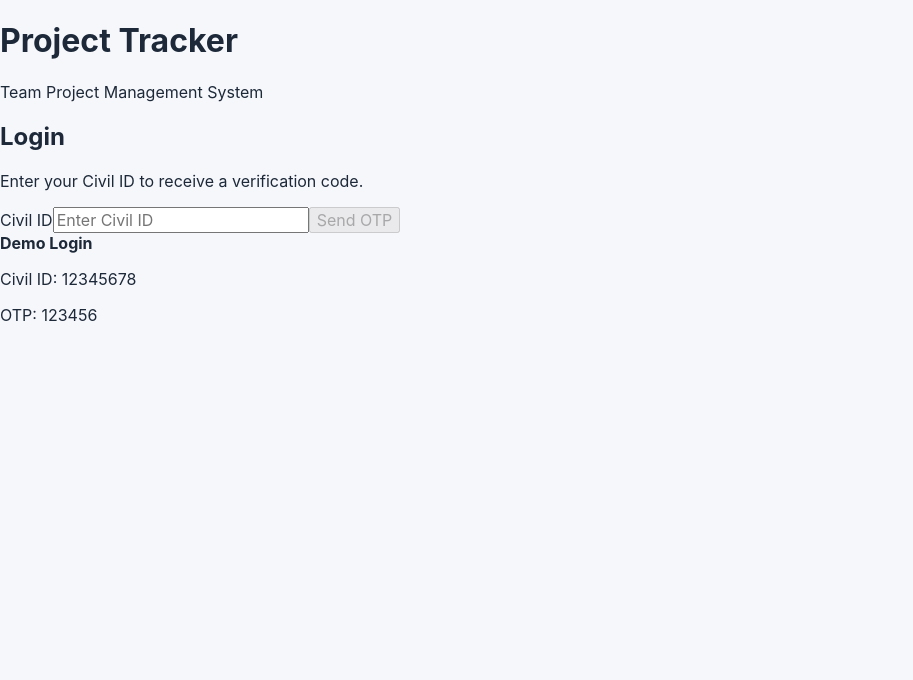
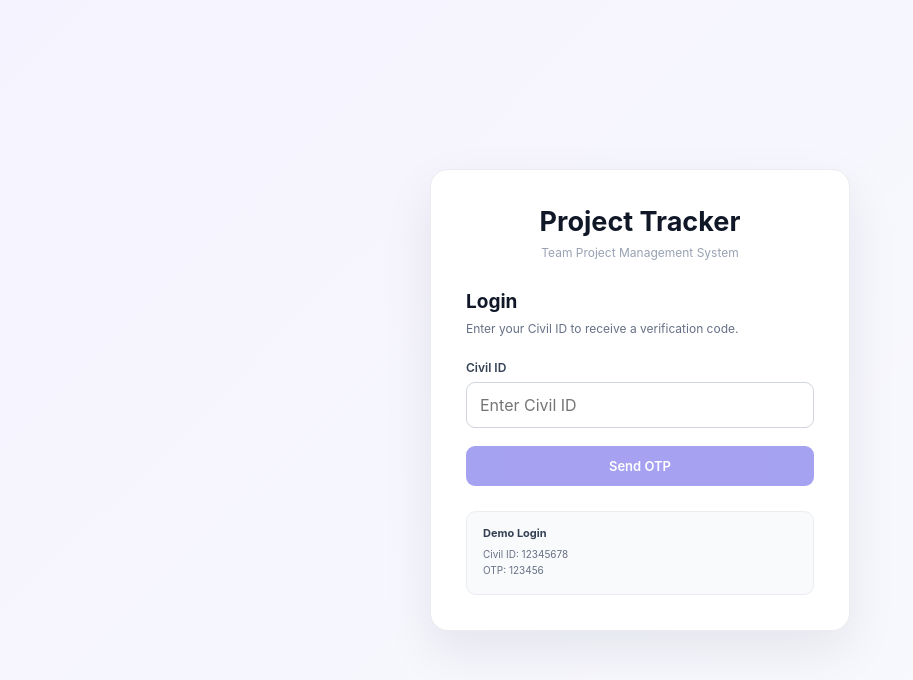
Before and after one commit to nxmrii/project-tracker, a React (Vite) app: page /login in a window 1280 px wide. Shown: the top 680 px of the page, without its empty margins (0-913 px from the left). Built offline with nearby package versions, Linux system fonts and the light colour scheme.

Commit message:
update UI for login page

```diff
--- a/src/index.css
+++ b/src/index.css
@@ -1308,3 +1308,237 @@ text-decoration: none;
 
   font-size: 11px;
 }
+
+/* ============================= */
+/* LOGIN PAGE */
+/* ============================= */
+
+.login-page {
+  min-height: 100vh;
+
+  display: flex;
+  align-items: center;
+  justify-content: center;
+
+  padding: 30px;
+
+  background:
+    linear-gradient(
+      135deg,
+      #f5f3ff,
+      #f8fafc
+    );
+}
+
+
+.login-card {
+  width: 100%;
+  max-width: 420px;
+
+  background: #ffffff;
+
+  border: 1px solid #eaecf0;
+  border-radius: 18px;
+
+  padding: 35px;
+
+  box-shadow:
+    0 20px 50px
+    rgba(16, 24, 40, 0.08);
+}
+
+
+.login-card > h1 {
+  margin: 0;
+
+  text-align: center;
+
+  color: #101828;
+
+  font-size: 27px;
+}
+
+
+.login-card > p {
+  margin: 7px 0 30px;
+
+  text-align: center;
+
+  color: #98a2b3;
+
+  font-size: 12px;
+}
+
+
+/* Login Form */
+
+.login-card form {
+  display: flex;
+  flex-direction: column;
+}
+
+
+.login-card form h2 {
+  margin: 0 0 7px;
+
+  color: #101828;
+
+  font-size: 19px;
+}
+
+
+.login-card form p {
+  margin: 0 0 22px;
+
+  color: #667085;
+
+  font-size: 12px;
+
+  line-height: 1.5;
+}
+
+
+.login-card form label {
+  margin-bottom: 7px;
+
+  color: #344054;
+
+  font-size: 12px;
+  font-weight: 600;
+}
+
+
+.login-card form input {
+  width: 100%;
+
+  padding: 12px 13px;
+
+  border: 1px solid #d0d5dd;
+  border-radius: 9px;
+
+  outline: none;
+
+  color: #344054;
+
+  background: white;
+
+  transition: 0.2s;
+}
+
+
+.login-card form input:focus {
+  border-color: #4f46e5;
+
+  box-shadow:
+    0 0 0 3px
+    rgba(79, 70, 229, 0.08);
+}
+
+
+.login-card form button[type="submit"] {
+  width: 100%;
+
+  margin-top: 18px;
+
+  padding: 12px;
+
+  border: none;
+  border-radius: 9px;
+
+  background: #4f46e5;
+
+  color: white;
+
+  font-size: 13px;
+  font-weight: 600;
+
+  cursor: pointer;
+
+  transition: 0.2s;
+}
+
+
+.login-card form button[type="submit"]:hover:not(:disabled) {
+  background: #4338ca;
+}
+
+
+.login-card form button:disabled {
+  opacity: 0.5;
+
+  cursor: not-allowed;
+}
+
+
+/* Change Civil ID button */
+
+.login-card form button[type="button"] {
+  width: 100%;
+
+  margin-top: 10px;
+
+  padding: 11px;
+
+  border: 1px solid #d0d5dd;
+  border-radius: 9px;
+
+  background: white;
+
+  color: #475467;
+
+  cursor: pointer;
+}
+
+
+/* Demo Credentials */
+
+.demo-info {
+  margin-top: 25px;
+
+  padding: 14px 16px;
+
+  background: #f9fafb;
+
+  border: 1px solid #eaecf0;
+  border-radius: 10px;
+}
+
+
+.demo-info strong {
+  display: block;
+
+  margin-bottom: 8px;
+
+  color: #344054;
+
+  font-size: 11px;
+}
+
+
+.demo-info p {
+  margin: 4px 0;
+
+  text-align: left;
+
+  color: #667085;
+
+  font-size: 10px;
+}
+
+
+/* Login Error */
+
+.login-card .error {
+  margin-bottom: 18px;
+
+  padding: 10px 12px;
+
+  background: #fef3f2;
+
+  border: 1px solid #fecdca;
+  border-radius: 8px;
+
+  color: #b42318;
+
+  font-size: 11px;
+}
```
